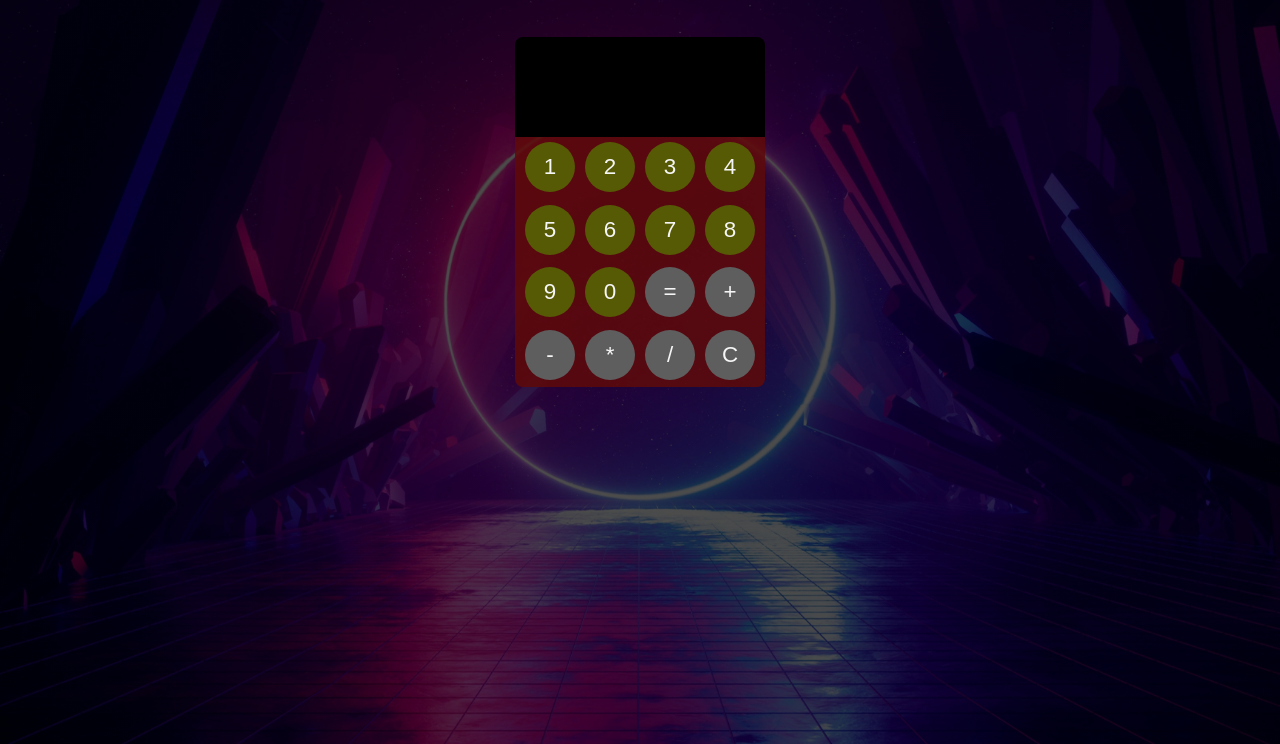
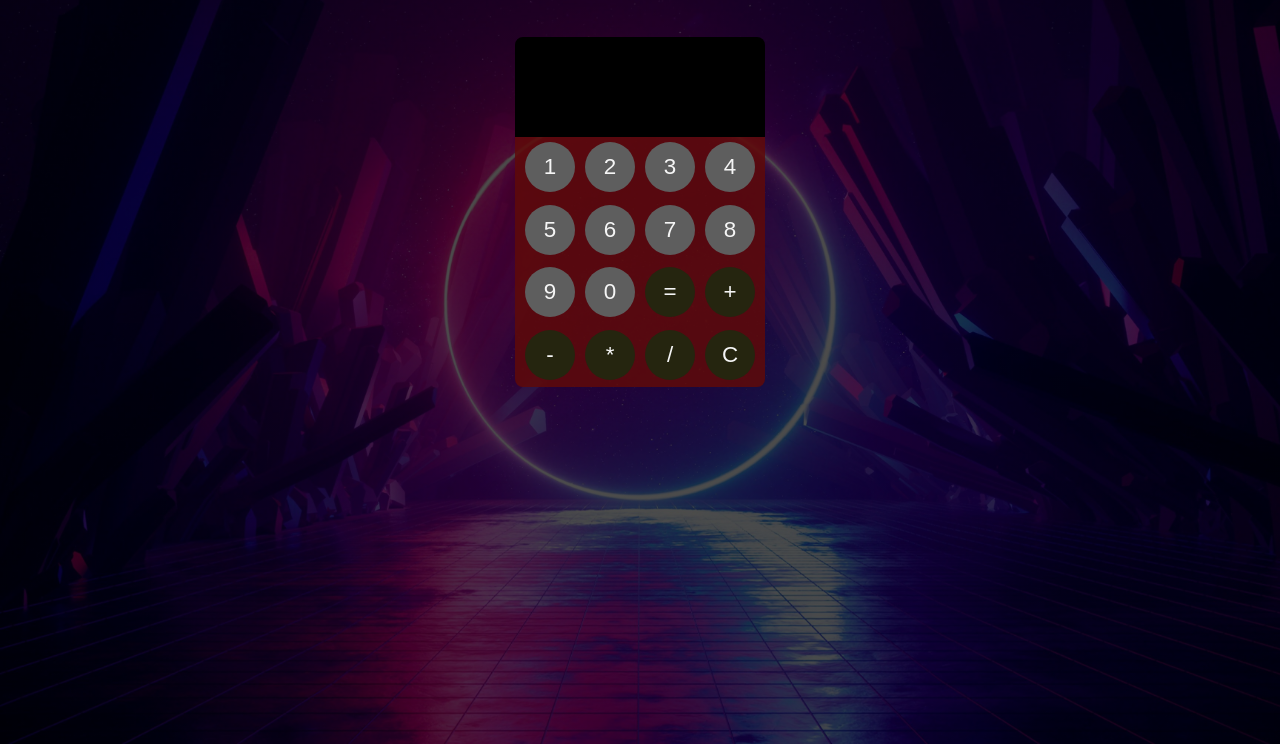
Before and after one commit to marcelis6/calculator, a plain HTML site: page index.html in a window 1280 px wide. Shown: the part 56-800 px from the top of the page. Drawn offline with Linux system fonts and the light colour scheme.

Commit message:
colors changed

```diff
--- a/style.css
+++ b/style.css
@@ -61,7 +61,7 @@ h1 {
     width: 50px;
     height: 50px;
     margin: 5px 5px;
-    background-color:rgb(87, 90, 5);
+    background-color:rgb(94, 94, 94);
     border-radius: 50%;
     border:rgb(99, 8, 8);
 }
@@ -72,5 +72,5 @@ h1 {
     transform: scale(1);
 }
 #buttons .op {
-   background-color: rgb(94, 94, 94);
+   background-color: rgb(37, 37, 15);
 }
```
